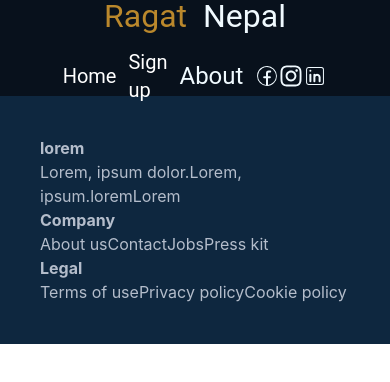
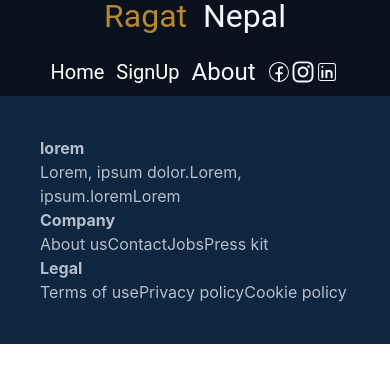
Before and after one commit to bhattaraisushma/RagatNepal, a React (Create React App) app: page /navbar in a window 390 px wide. Shown: the top 382 px of the page. Built offline with nearby package versions, Linux system fonts and the light colour scheme.

Commit message:
responsive

```diff
--- a/src/components/About.js
+++ b/src/components/About.js
@@ -3,7 +3,7 @@ import { aboutdata } from '../data/Data'
 const About = () => {
   return (
     <div className=' md:h-[43rem] h-fit w-full  flex  flex-col  md:pt-[7rem] pt-[14rem] items-center gap-4   bg-[#B4BDCB]  text-[#0D273F]' id='/about'>
-       <h1 className='font-popins text-4xl '>About Ragat Nepal</h1>
+       <h1 className='font-popins text-4xl  text-center'>About Ragat Nepal</h1>
        <p>_ _ _ _ _ _ _ _ _ _ _ _ _ _ _ _ _ _ __ _ _ _ _ _ _ _ _ __ _ _ _ _ _ _ _ _ __</p>
             <h2 className=' font-popins w-[18rem] h-fit text-center text-xl'>Lorem adipisicing elit. Similique, amet. Lorem ipsum dolor sit amet consectetur, adipisicing elit. Ea, adipisci!
             </h2>
--- a/src/components/Home.js
+++ b/src/components/Home.js
@@ -21,17 +21,14 @@ width: "400px",
 
       <div className="  bg-[#08111C]   h-full flex md:flex-row flex-col justify-evenly  ">
 
-         <div className="flex   flex-col   h-full justify-center  items-center  text-2xl font-roberto float-start   ">
+         <div className="flex   flex-col   h-full justify-center text-center  items-center  text-2xl font-roberto float-start    ">
          <h1 className="scroll-m-20 text-6xl font-extrabold tracking-tight  mb-5 animate__animated  animate__bounceInDown  flex justify-center">
         {home.title}
       </h1>
           <div className="font-semibold text-3xl mb-5 animate__animated  animate__bounceInLeft  ">{home.sub}</div>
           <div className="text-xl mb-[2rem] animate__animated   animate__bounceInLeft">{home.content}</div>
-          <div className=' flex flex-row gap-[3rem]'>
-        {/* <Button content={ {title:"Signup"}}  /> */}
-        {/* <Button content={{title:"Login",bg:"#0D273F"}} /> */}
 
-        </div>
+
         </div>
         <div className="float-end flex items-center">
         <Lottie animationData={Bloodanimation} loop={true}  style={style}></Lottie>
--- a/src/components/Navbar.js
+++ b/src/components/Navbar.js
@@ -55,7 +55,7 @@ const Navbar = () => {
 
 {!authentication && (
 
-<div className={ ` ${ scroll ? 'sticky top-0  bg-[#0E273F]  text-[B4BDCB]  ': " "}  sticky top-0 flex md:flex-row flex-col bg-[#08111C]  md:h-[4rem] h-[6rem] font-fontRoboto  items-center  text-2xl md:pb-0 pb-[2rem]  text-[#F0FAFF]  px-[4rem] md:gap-0 gap-4 ` }>
+<div className={ ` ${ scroll ? 'sticky top-0  bg-[#0E273F]  text-[B4BDCB]  ': " "}  sticky top-0 flex md:flex-row flex-col bg-[#08111C]  md:h-[4rem] h-[6rem] font-fontRoboto  items-center  text-2xl md:gap-0 gap-[1.5rem]  text-[#F0FAFF]  px-[4rem] bottom-3 ` }>
 
 <div className=' font-Inter text-2xl flex flex-row  text-[2rem]  '>
   <p className="text-[#BA882C]  mr-4">Ragat</p> Nepal
@@ -66,7 +66,7 @@ const Navbar = () => {
 <Link to ='/' smooth={true} duration ={1000}>
 <NavLink to='/'  className=' font-fontRoboto list-none  flex items-center text-xl   text-white  '>  Home </NavLink>
 </Link>
- <NavLink to = "/login"  className='flex items-center no-underline text-white text-xl'> Sign up </NavLink>
+ <NavLink to = "/login"  className='flex items-center no-underline text-white text-xl'> SignUp </NavLink>
 <Link to='/about' smooth={true} duration={1000} >About</Link>
 
 {/* <p className=" text-xl">Contact</p> */}
```
